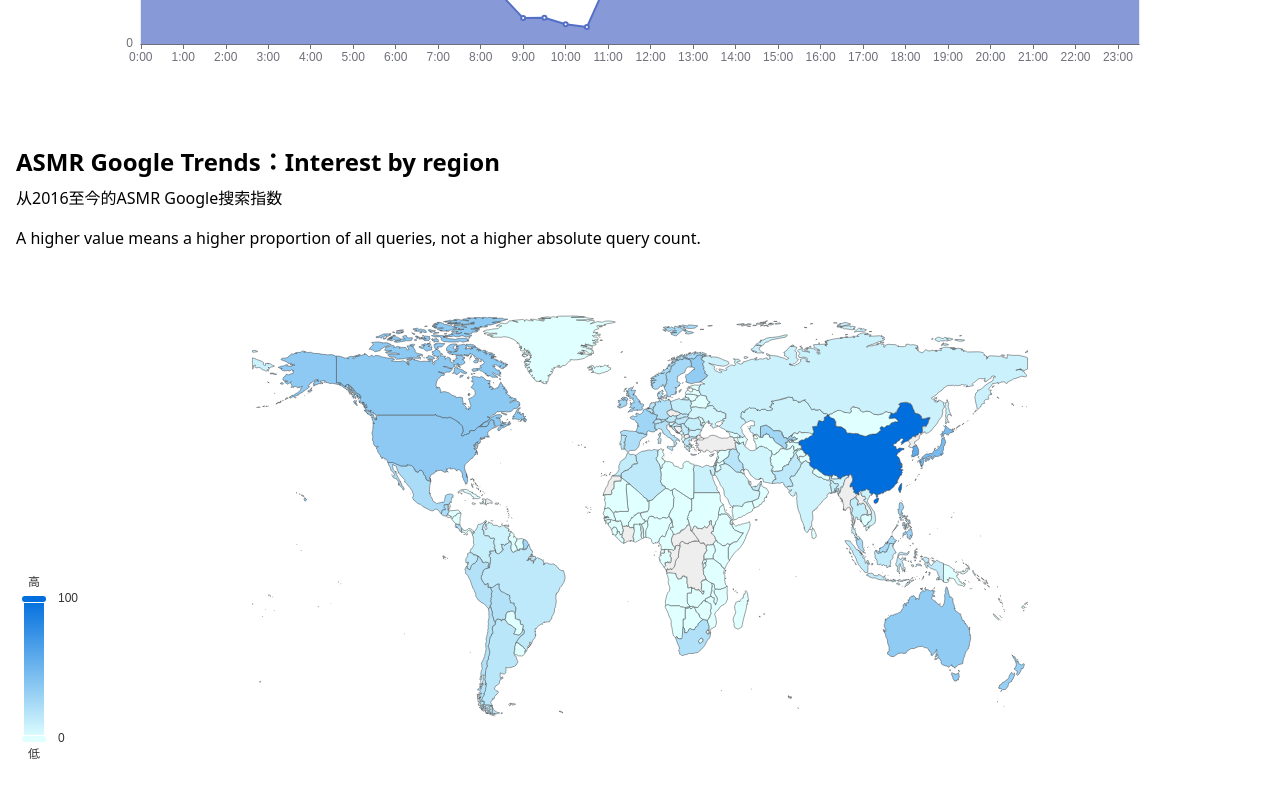
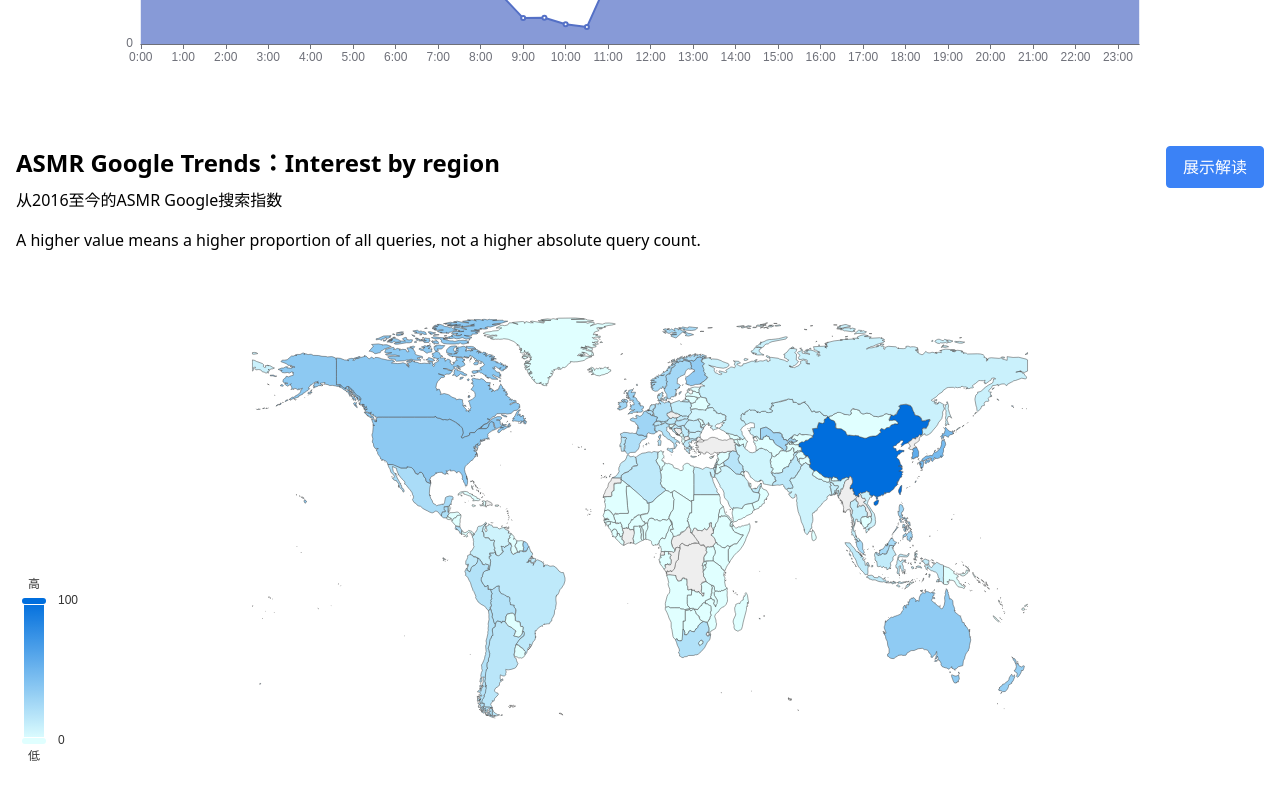
Before and after one commit to Yangthemob/vis, a Vue app: page /statistics in a window 1280 px wide. Shown: the part 1254-2054 px from the top of the page. Built offline with nearby package versions, Linux system fonts and the light colour scheme.

Commit message:
map explaination

```diff
--- a/src/views/StatisticView.vue
+++ b/src/views/StatisticView.vue
@@ -103,16 +103,23 @@
         <p>在准点、半点时刻经常会有大的波动，主要因为主播的上播/下播行为会安排在准点、半点时刻。</p>
       </div>
     </section>
-    <!-- 新增的世界地图部分 -->
+    <!-- 世界地图 -->
     <section class="my-8">
       <div class="flex justify-between items-center">
         <h2 class="text-2xl font-semibold mb-2">ASMR Google Trends：Interest by region
         </h2>
+        <button class="py-2 px-4 bg-blue-500 text-white border border-blue-500 rounded"
+          @click="toggleMapInfo">展示解读</button>
       </div>
       <p class="mb-4">从2016至今的ASMR Google搜索指数</p>
       <p class="mb-4">A higher value means a higher proportion of all queries, not a higher absolute query count.</p>
       <div class="chart-container">
         <v-chart :option="worldMapOption" style="height: 500px;" />
+      </div>
+      <div v-if="showMapInfo" class="mt-4 p-4 rounded bg-gray-100">
+        <p>虽然这是Google提供的数据，但中国的interest指数确实最高的。难以置信。</p>
+        <p>经过检查中国区具体的检索词汇后，我们确认了，这些搜索确实是含有中文内容/关键词/中文ASMR创作者的。</p>
+        <p>有趣的是，搜索最高的词条之一是：“what is ASMR？”“什么是ASMR？”。</p>
       </div>
     </section>
   </div>
@@ -149,6 +156,7 @@
 
 const showWordCloudInfo = ref(false);
 const showLineChartInfo = ref(false);
+const showMapInfo = ref(false);
 
 const toggleWordCloudInfo = () => {
   showWordCloudInfo.value = !showWordCloudInfo.value;
@@ -157,6 +165,10 @@
 const toggleLineChartInfo = () => {
   showLineChartInfo.value = !showLineChartInfo.value;
 };
+
+const toggleMapInfo = () => {
+  showMapInfo.value = !showMapInfo.value;
+}
 
 // 地图开始 //
 const worldMapOption = ref({});
```
Also changed, not shown: public/timeline.csv (added).
